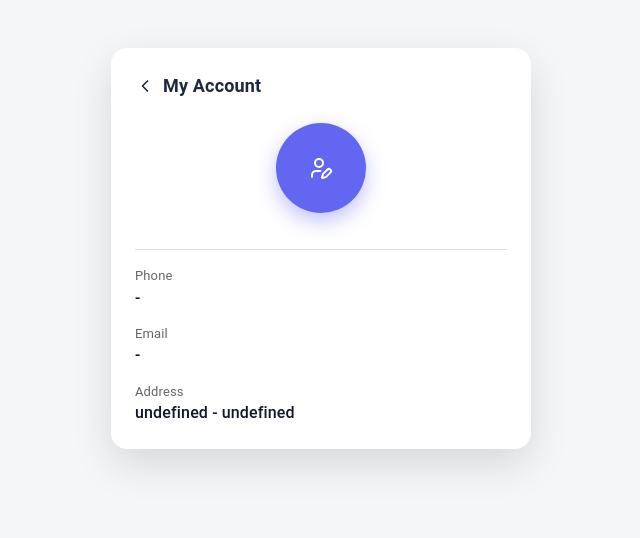
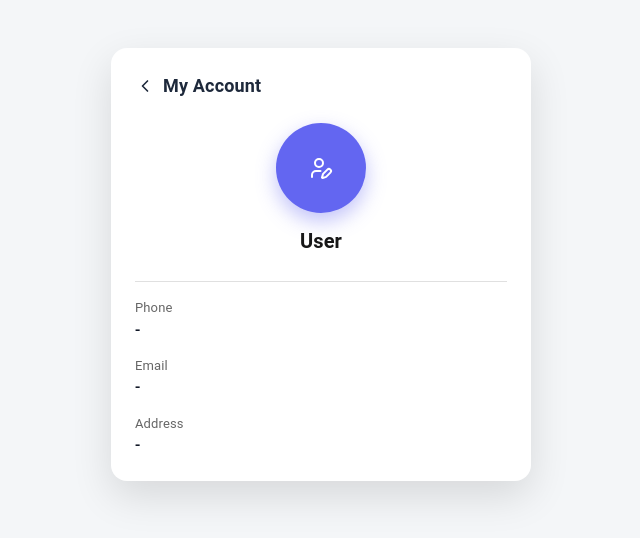
Before and after one commit to Tomar0901/HungerBuddy, a Next.js app in the folder hungerbuddy_ui/: page /Account in a window 1280 px wide. Shown: the top 538 px of the page, without its empty margins (319-959 px from the left). Built offline with nearby package versions, Linux system fonts and the light colour scheme.

Commit message:
Updated account page

```diff
--- a/hungerbuddy_ui/src/app/Account/MyAccount.js
+++ b/hungerbuddy_ui/src/app/Account/MyAccount.js
@@ -1,3 +1,4 @@
+"use client"
 import * as React from 'react';
 import Menu from '@mui/material/Menu';
 import MenuItem from '@mui/material/MenuItem';
--- a/hungerbuddy_ui/src/app/Account/page.js
+++ b/hungerbuddy_ui/src/app/Account/page.js
@@ -1,15 +1,20 @@
 "use client";
 
-import { ChevronLeft,UserPen } from "lucide-react";
+import { useState } from "react";
+import { ChevronLeft, UserPen } from "lucide-react";
 import { Typography, Avatar, Box, Divider } from "@mui/material";
 import { useRouter } from "next/navigation";
-import User from "../components/User";
 
 const AccountDetails = () => {
   const router = useRouter();
 
-  const user = JSON.parse(localStorage.getItem("USER"));
-  const userData = Object.values(user || {})[0];
+  const [userData] = useState(() => {
+    if (typeof window !== "undefined") {
+      const user = JSON.parse(localStorage.getItem("USER"));
+      return Object.values(user || {})[0];
+    }
+    return null;
+  });
 
   return (
     <Box
@@ -67,17 +72,12 @@ const AccountDetails = () => {
               boxShadow: "0 8px 20px rgba(99,102,241,0.4)",
             }}
           >
-               <UserPen/>
+            <UserPen />
           </Avatar>
 
-          <Typography
-            variant="h6"
-            sx={{ mt: 1.5, fontWeight: 600 }}
-          >
-            {userData?.studentname}
+          <Typography variant="h6" sx={{ mt: 1.5, fontWeight: 600 }}>
+            {userData?.studentname || "User"}
           </Typography>
-
-
         </Box>
 
         <Divider sx={{ mb: 2 }} />
@@ -88,7 +88,9 @@ const AccountDetails = () => {
           <InfoRow label="Email" value={userData?.emailid} />
           <InfoRow
             label="Address"
-            value={`${userData?.current_address} - ${userData?.current_pincode}`}
+            value={`${userData?.current_address || ""} - ${
+              userData?.current_pincode || ""
+            }`}
           />
         </Box>
       </Box>
```
